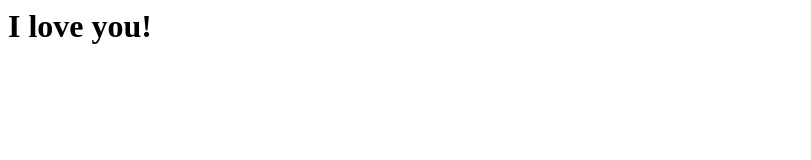
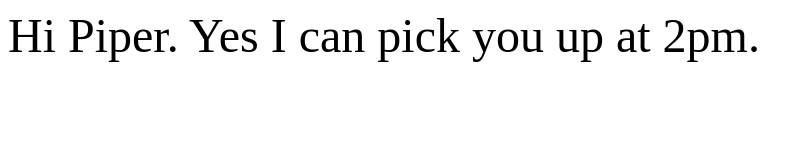
Before and after one commit to NBADRAUN/Sandbox, a plain HTML site: page index.html in a window 1280 px wide. Shown: the whole page, without its empty margins (0-811 px from the left). Drawn offline with Linux system fonts and the light colour scheme.

Commit message:
changed index font size

```diff
--- a/index.html
+++ b/index.html
@@ -1 +1 @@
-<h1>I love you!</h1>
+<font size="+5">Hi Piper.  Yes I can pick you up at 2pm. </font>
```
